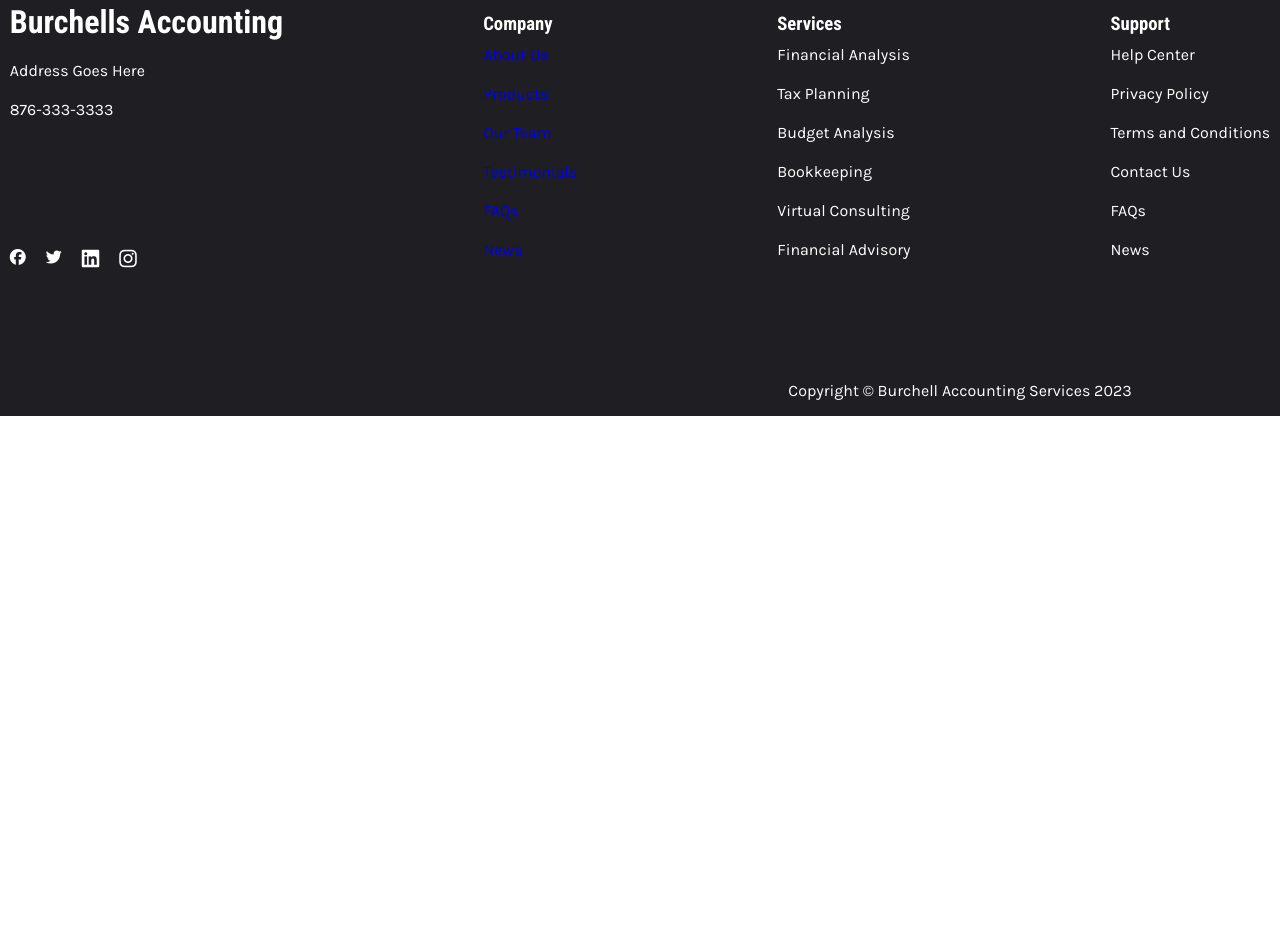
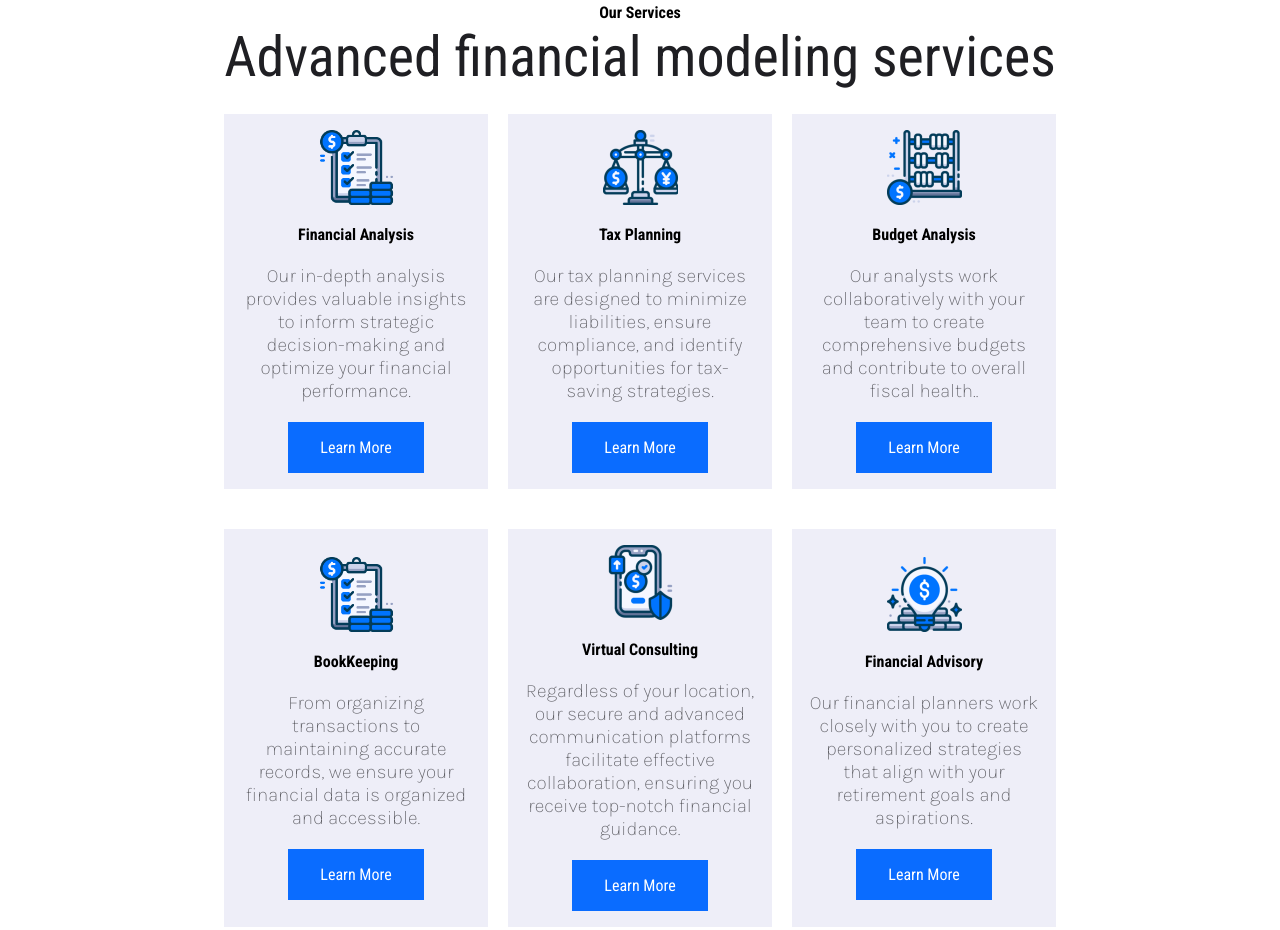
Before and after one commit to tywaynebuchanan/website, a plain HTML site: page pages/products.html in a window 1280 px wide. Shown: the part 621-1551 px from the top of the page. Before the commit the page ends 1037 px from the top, so only its background shows below. Drawn offline with nearby package versions, Linux system fonts and the light colour scheme.

Commit message:
compleleted us and products page

```diff
--- a/pages/products.html
+++ b/pages/products.html
@@ -69,6 +69,77 @@
 				<div class="contact-container">
 					<div class="contact-hero-content">
 						<h1 class="heading-primary">Products</h1>
+					</div>
+				</div>
+			</div>
+			<div class="our-services">
+				<div class="services">
+					<h4 class="sub-title">Our Services</h4>
+					<h1 class="heading-primary black">
+						Advanced financial modeling services
+					</h1>
+					<div class="services-container">
+						<div class="service-boxes">
+							<img src="/img/Cheklist.png" alt="" />
+							<h4>Financial Analysis</h4>
+							<p class="services-description">
+								Our in-depth analysis provides valuable insights to inform
+								strategic decision-making and optimize your financial
+								performance.
+							</p>
+							<a class="services-btn" href="/pages/products.html">Learn More</a>
+						</div>
+						<div class="service-boxes">
+							<img src="/img/Balance-150x150.png" alt="" />
+							<h4>Tax Planning</h4>
+							<p class="services-description">
+								Our tax planning services are designed to minimize liabilities,
+								ensure compliance, and identify opportunities for tax-saving
+								strategies.
+							</p>
+							<a class="services-btn" href="/pages/products.html">Learn More</a>
+						</div>
+						<div class="service-boxes">
+							<img src="/img/Abacus-150x150.png" alt="" />
+							<h4>Budget Analysis</h4>
+							<p class="services-description">
+								Our analysts work collaboratively with your team to create
+								comprehensive budgets and contribute to overall fiscal health..
+							</p>
+							<a class="services-btn" href="/pages/products.html">Learn More</a>
+						</div>
+					</div>
+
+					<div class="services-container">
+						<div class="service-boxes">
+							<img src="/img/Cheklist.png" alt="" />
+							<h4>BookKeeping</h4>
+							<p class="services-description">
+								From organizing transactions to maintaining accurate records, we
+								ensure your financial data is organized and accessible.
+							</p>
+							<a class="services-btn" href="/pages/products.html">Learn More</a>
+						</div>
+						<div class="service-boxes">
+							<img src="/img/Saving-150x150.png" alt="" />
+							<h4>Virtual Consulting</h4>
+							<p class="services-description">
+								Regardless of your location, our secure and advanced
+								communication platforms facilitate effective collaboration,
+								ensuring you receive top-notch financial guidance.
+							</p>
+							<a class="services-btn" href="/pages/products.html">Learn More</a>
+						</div>
+						<div class="service-boxes">
+							<img src="/img/Idea-150x150.png" alt="" />
+							<h4>Financial Advisory</h4>
+							<p class="services-description">
+								Our financial planners work closely with you to create
+								personalized strategies that align with your retirement goals
+								and aspirations.
+							</p>
+							<a class="services-btn" href="/pages/products.html">Learn More</a>
+						</div>
 					</div>
 				</div>
 			</div>
```
Also changed, not shown: pages/about.html (+48 -0 lines).
